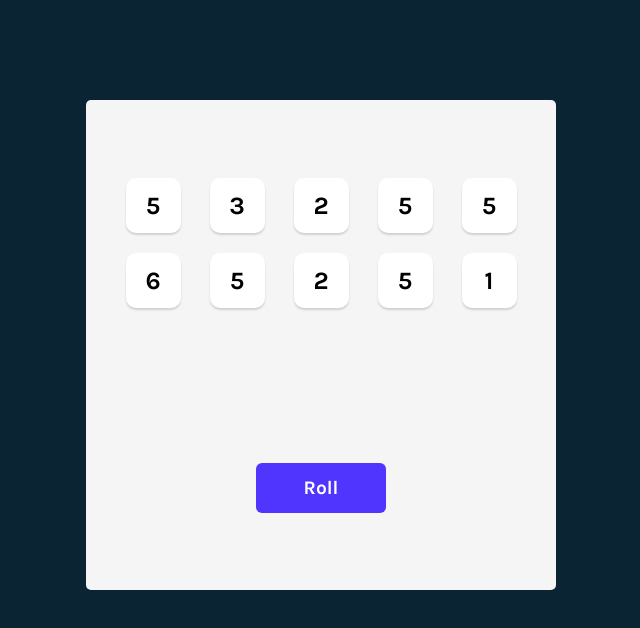
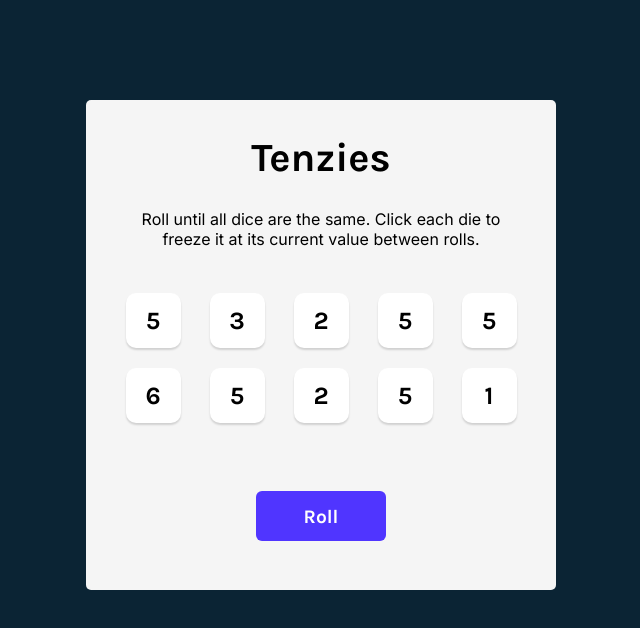
Before and after one commit to friedchxaddict/tenzies, a React (Vite) app: page / in a window 1280 px wide. Shown: the top 628 px of the page, without its empty margins (319-959 px from the left). Built offline with nearby package versions, Linux system fonts and the light colour scheme.

Commit message:
add a useEffect for when the game is won

```diff
--- a/src/App.css
+++ b/src/App.css
@@ -22,11 +22,27 @@
   border-radius: 5px;
 }
 
+.title {
+  font-size: 40px;
+  margin: 0px;
+  margin-top: 20px;
+}
+
+.instructions {
+  font-family: 'Inter', sans-serif;
+  font-weight: 400;
+  margin-top: 0;
+  margin-left: 30px;
+  margin-right: 30px;
+  text-align: center;
+}
+
 .container {
   display: grid;
   width: 400px;
   grid-template-columns: repeat(5, 1fr);
   gap: 20px 20px;
+  margin-bottom: 40px;
 }
 
 .die-box {
@@ -56,6 +72,7 @@
   border-radius: 6px;
   border: none;
   cursor: pointer;
+  margin-bottom: 35px;
 }
 
 .die-button:focus {
--- a/src/App.jsx
+++ b/src/App.jsx
@@ -1,10 +1,11 @@
-import { useState } from 'react';
+import { useState, useEffect } from 'react';
 import { nanoid } from 'nanoid';
 import Die from './Die';
 import './App.css';
 
 function App() {
   const [dice, setDice] = useState(allNewDice());
+  const [tenzies, setTenzies] = useState(false);
 
   function generateNewDie() {
     return {
@@ -13,6 +14,16 @@
       id: nanoid(),
     };
   }
+
+  useEffect(() => {
+    const allHeld = dice.every((die) => die.isHeld);
+    const firstValue = dice[0].value;
+    const allSameValue = dice.every((die) => die.value === firstValue);
+    if (allHeld && allSameValue) {
+      setTenzies(true);
+      console.log('You won!');
+    }
+  }, [dice]);
 
   function allNewDice() {
     const newDice = [];
@@ -23,8 +34,8 @@
   }
 
   function rollDice() {
-    setDice((oldDice) =>
-      oldDice.map((die) => {
+    setDice((OldDice) =>
+      OldDice.map((die) => {
         return die.isHeld ? die : generateNewDie();
       })
     );
@@ -50,6 +61,11 @@
   return (
     <>
       <main>
+        <h1 className="title">Tenzies</h1>
+        <p className="instructions">
+          Roll until all dice are the same. Click each die to freeze it at its
+          current value between rolls.
+        </p>
         <div className="container">{diceElement}</div>
         <button className="die-button" onClick={rollDice}>
           Roll
--- a/src/Die.jsx
+++ b/src/Die.jsx
@@ -2,7 +2,6 @@
 import './App.css';
 
 function Die(prop) {
-  console.log(prop);
   const styles = { backgroundColor: prop.isHeld ? '#59E391' : 'white' };
 
   return (
```
